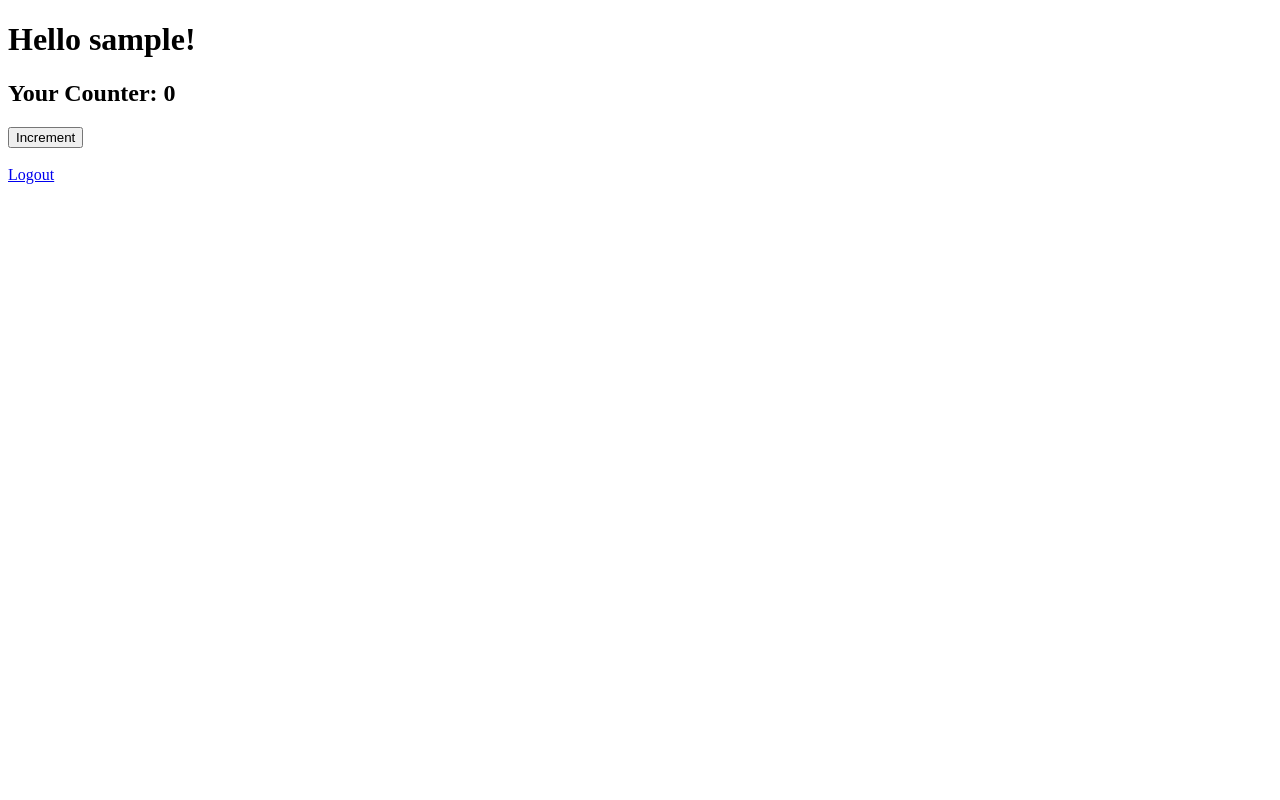
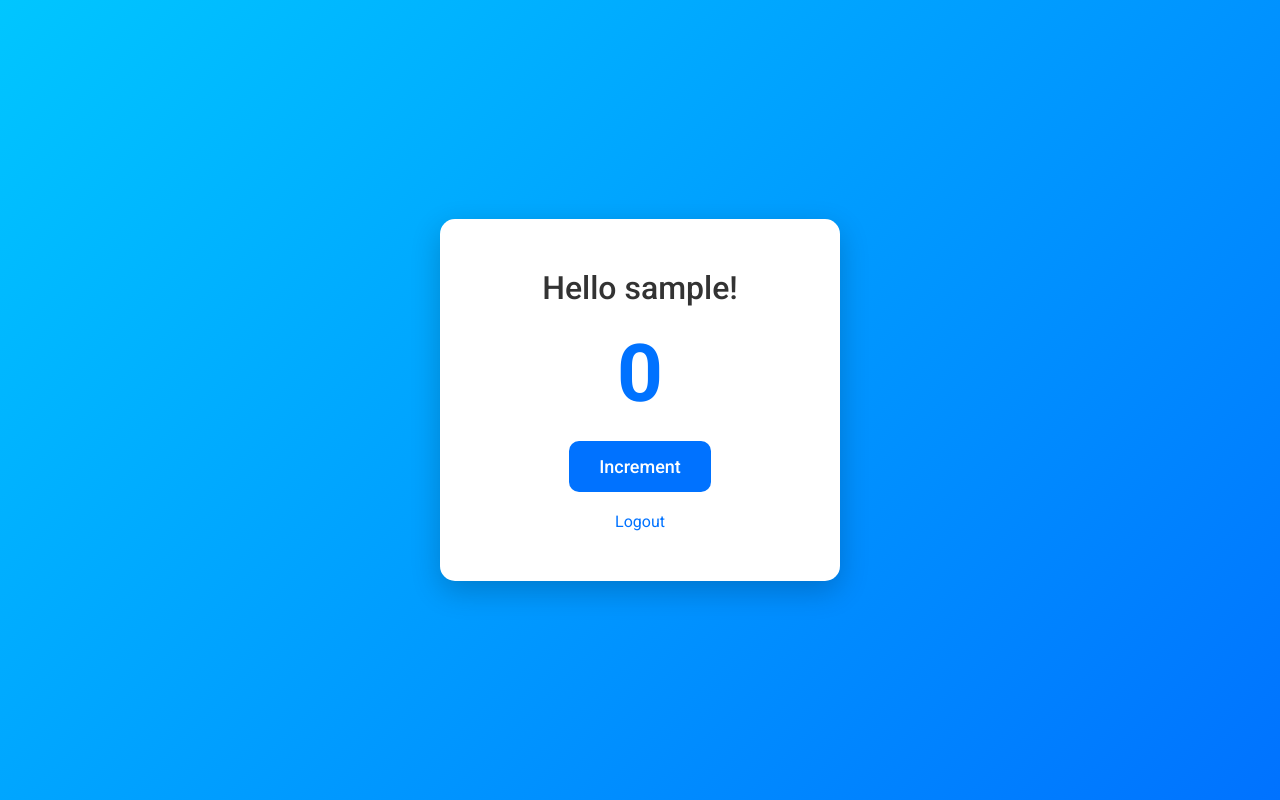
Before and after one commit to thegem99/basic_web, a Flask app: page / in a window 1280 px wide. Run offline with Flask 3, Linux system fonts and the light colour scheme; the visitor is signed in with stand-in values (Sample User, id 1); data that the repository does not hold is empty; some libraries are stand-ins or nearby versions.

Commit message:
Update counter.html

```diff
--- a/templates/counter.html
+++ b/templates/counter.html
@@ -1,17 +1,92 @@
 <!DOCTYPE html>
-<html>
+<html lang="en">
 <head>
-    <title>Counter</title>
+  <meta charset="UTF-8">
+  <meta name="viewport" content="width=device-width, initial-scale=1.0">
+  <title>Counter</title>
+  <link href="https://fonts.googleapis.com/css2?family=Roboto:wght@400;500;700&display=swap" rel="stylesheet">
+  <style>
+    * { margin:0; padding:0; box-sizing:border-box; font-family: 'Roboto', sans-serif; }
+    body {
+      height: 100vh;
+      display: flex;
+      justify-content: center;
+      align-items: center;
+      background: linear-gradient(135deg, #00c6ff, #0072ff);
+    }
+
+    .card {
+      background: #fff;
+      padding: 50px 40px;
+      border-radius: 15px;
+      box-shadow: 0 10px 30px rgba(0,0,0,0.2);
+      width: 400px;
+      text-align: center;
+      animation: fadeIn 0.8s ease-in-out;
+    }
+
+    @keyframes fadeIn { from {opacity:0; transform: translateY(-20px);} to {opacity:1; transform: translateY(0);} }
+
+    h1 { font-weight: 500; margin-bottom: 15px; color: #333; }
+    .counter {
+      font-size: 80px;
+      font-weight: 700;
+      margin: 20px 0;
+      color: #0072ff;
+      transition: transform 0.2s;
+    }
+    .counter.animate {
+      transform: scale(1.2);
+    }
+
+    button {
+      padding: 15px 30px;
+      font-size: 18px;
+      font-weight: 500;
+      background: #0072ff;
+      color: #fff;
+      border: none;
+      border-radius: 10px;
+      cursor: pointer;
+      transition: 0.3s;
+    }
+    button:hover { background: #005ecb; }
+
+    .logout {
+      margin-top: 20px;
+      display: inline-block;
+      color: #0072ff;
+      text-decoration: none;
+      transition: 0.3s;
+    }
+    .logout:hover { text-decoration: underline; }
+
+  </style>
 </head>
 <body>
+  <div class="card">
     <h1>Hello {{ session.username }}!</h1>
-    <h2>Your Counter: {{ value }}</h2>
+    <div id="counter" class="counter">{{ value }}</div>
 
-    <form action="{{ url_for('increment') }}">
-        <button type="submit">Increment</button>
+    <form id="incrementForm" action="{{ url_for('increment') }}" method="get">
+      <button type="submit">Increment</button>
     </form>
 
-    <br>
-    <a href="{{ url_for('logout') }}">Logout</a>
+    <a href="{{ url_for('logout') }}" class="logout">Logout</a>
+  </div>
+
+  <script>
+    // Animate counter on increment
+    const counter = document.getElementById('counter');
+    const form = document.getElementById('incrementForm');
+
+    form.addEventListener('submit', () => {
+      counter.classList.add('animate');
+    });
+
+    counter.addEventListener('transitionend', () => {
+      counter.classList.remove('animate');
+    });
+  </script>
 </body>
 </html>
```
